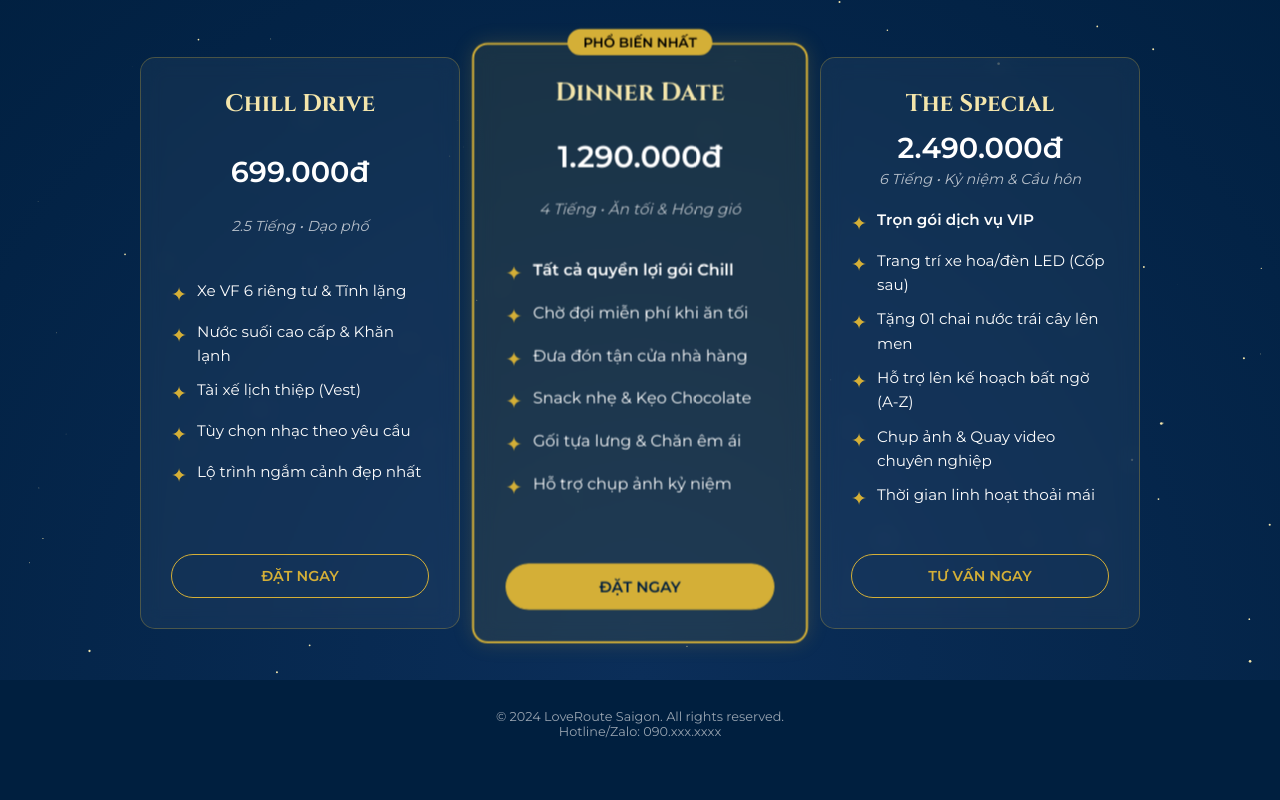
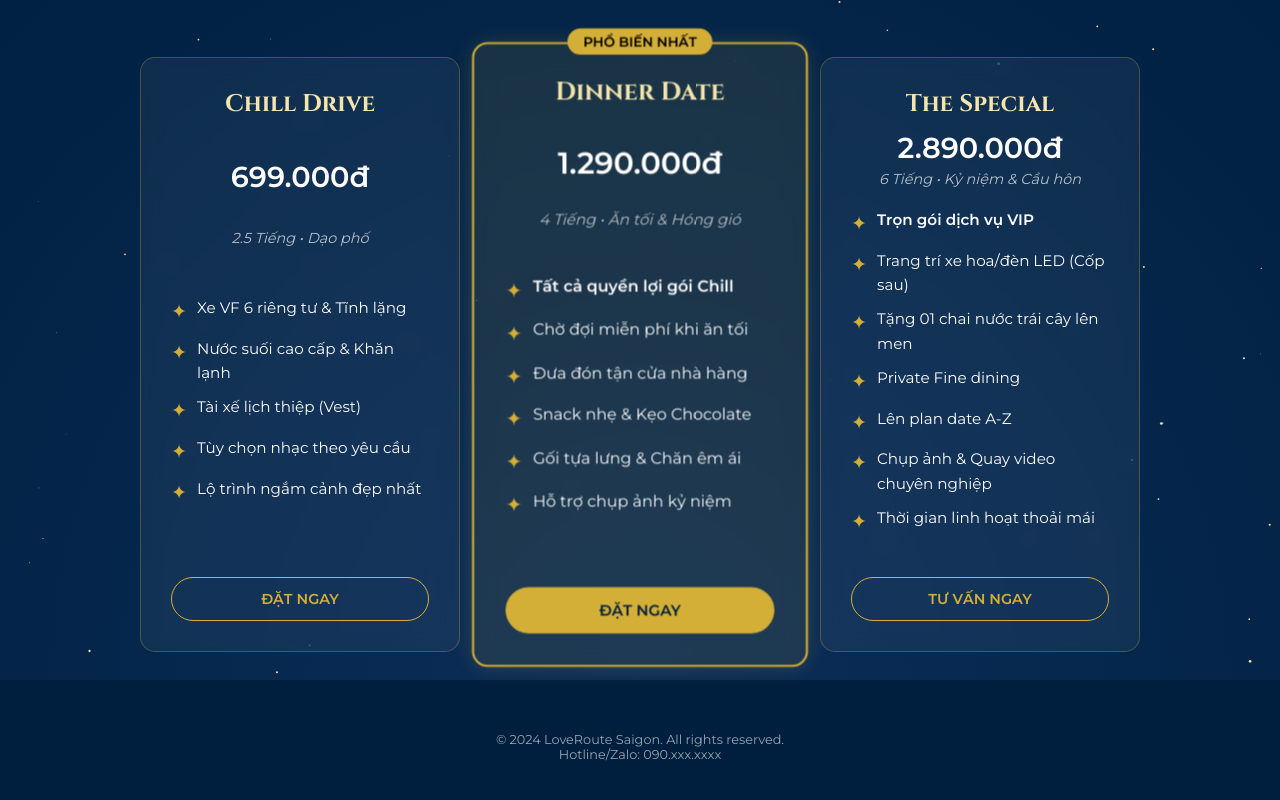
Before and after one commit to Vixchill/Loverouteweb, a plain HTML site: page index.html in a window 1280 px wide. Shown: the part 120-920 px from the top of the page. Before the commit the page ends 899 px from the top, so only its background shows below. Drawn offline with Linux system fonts and the light colour scheme.

Commit message:
Update index.html

```diff
--- a/index.html
+++ b/index.html
@@ -257,13 +257,14 @@
 
         <div class="card">
             <h3>The Special</h3>
-            <div class="price">2.490.000đ</div>
+            <div class="price">2.890.000đ</div>
             <div class="duration">6 Tiếng • Kỷ niệm & Cầu hôn</div>
             <ul class="features">
                 <li><strong>Trọn gói dịch vụ VIP</strong></li>
                 <li>Trang trí xe hoa/đèn LED (Cốp sau)</li>
                 <li>Tặng 01 chai nước trái cây lên men</li>
-                <li>Hỗ trợ lên kế hoạch bất ngờ (A-Z)</li>
+                <li>Private Fine dining</li>
+                <li>Lên plan date A-Z</li>
                 <li>Chụp ảnh & Quay video chuyên nghiệp</li>
                 <li>Thời gian linh hoạt thoải mái</li>
             </ul>
@@ -279,7 +280,7 @@
 
     <script>
         // 1. CẤU HÌNH SỐ ĐIỆN THOẠI ZALO CỦA BẠN TẠI ĐÂY
-        const ZALO_NUMBER = "0901234567"; // Thay số của bạn vào đây (bỏ số 0 đầu nếu cần, tùy format zalo link)
+        const ZALO_NUMBER = "0869120021"; // Thay số của bạn vào đây (bỏ số 0 đầu nếu cần, tùy format zalo link)
 
         function bookNow(packageName) {
             // Tạo link Zalo với tin nhắn mẫu
```
